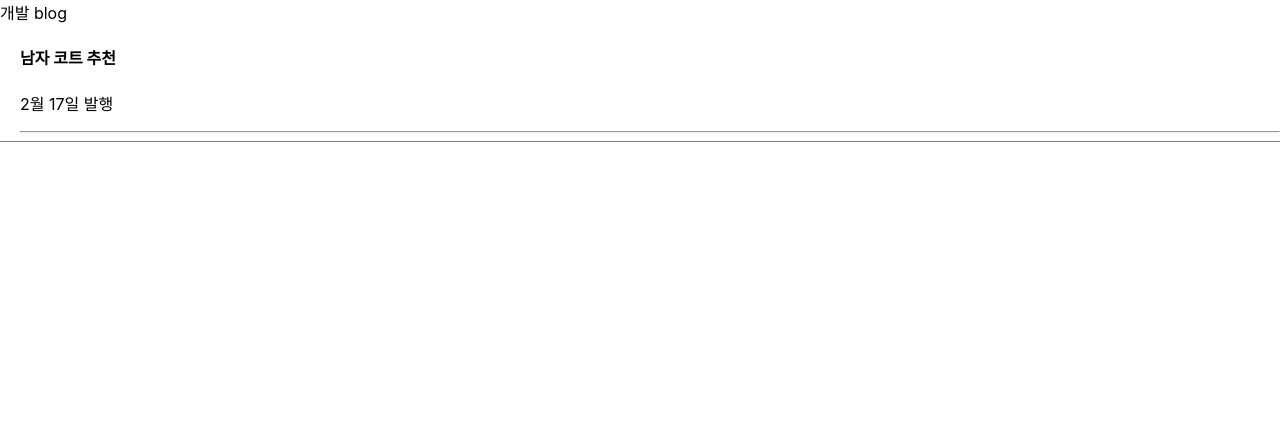
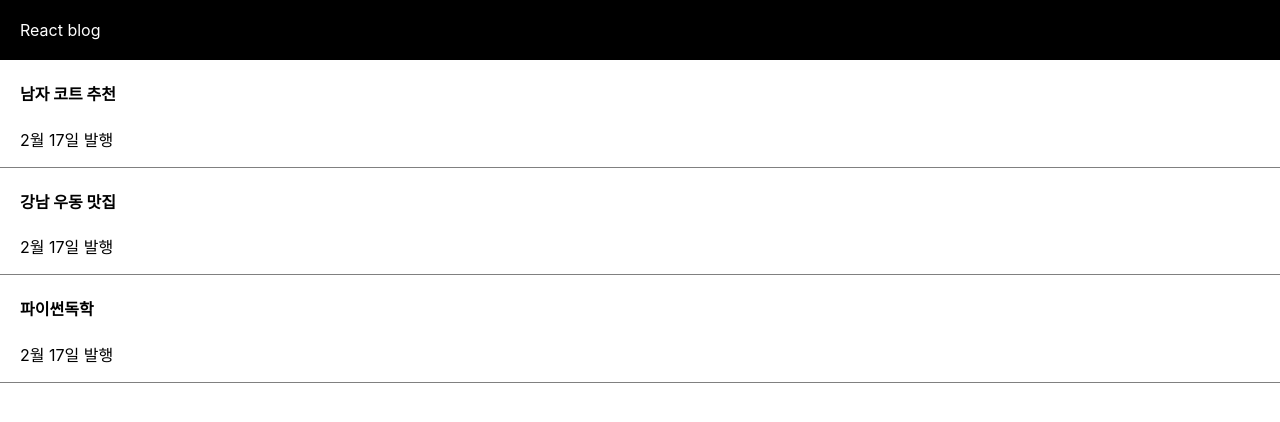
Before and after one commit to leeunduck/Coding_Apple_React, a React (Create React App) app: page / in a window 1280 px wide. Shown: the top 422 px of the page. Built offline with nearby package versions, Linux system fonts and the light colour scheme.

Commit message:
feat: useState homework

```diff
--- a/src/App.css
+++ b/src/App.css
@@ -6,3 +6,10 @@ div {
   padding-left: 20px;
   border-bottom: 1px solid grey;
 }
+.black-nav {
+  background: black;
+  width: 100%;
+  display: flex;
+  color: white;
+  padding: 20px;
+}
--- a/src/App.js
+++ b/src/App.js
@@ -2,17 +2,25 @@ import { useState } from "react";
 import "./App.css";
 
 function App() {
-  let [writeHeader, b] = useState("남자 코트 추천");
-  let posts = "강남 우동 맛집";
+  let [cloth, setCloth] = useState("남자 코트 추천");
+  let [list, setList] = useState("강남 우동 맛집");
+  let [python, setPython] = useState("파이썬독학");
   return (
     <div className="App">
       <div className="black-nav">
-        <div>개발 blog</div>
+        <div>React blog</div>
       </div>
       <div className="list">
-        <h4>{writeHeader}</h4>
+        <h4>{cloth}</h4>
         <p>2월 17일 발행</p>
-        <hr />
+      </div>
+      <div className="list">
+        <h4>{list}</h4>
+        <p>2월 17일 발행</p>
+      </div>
+      <div className="list">
+        <h4>{python}</h4>
+        <p>2월 17일 발행</p>
       </div>
     </div>
   );
```
